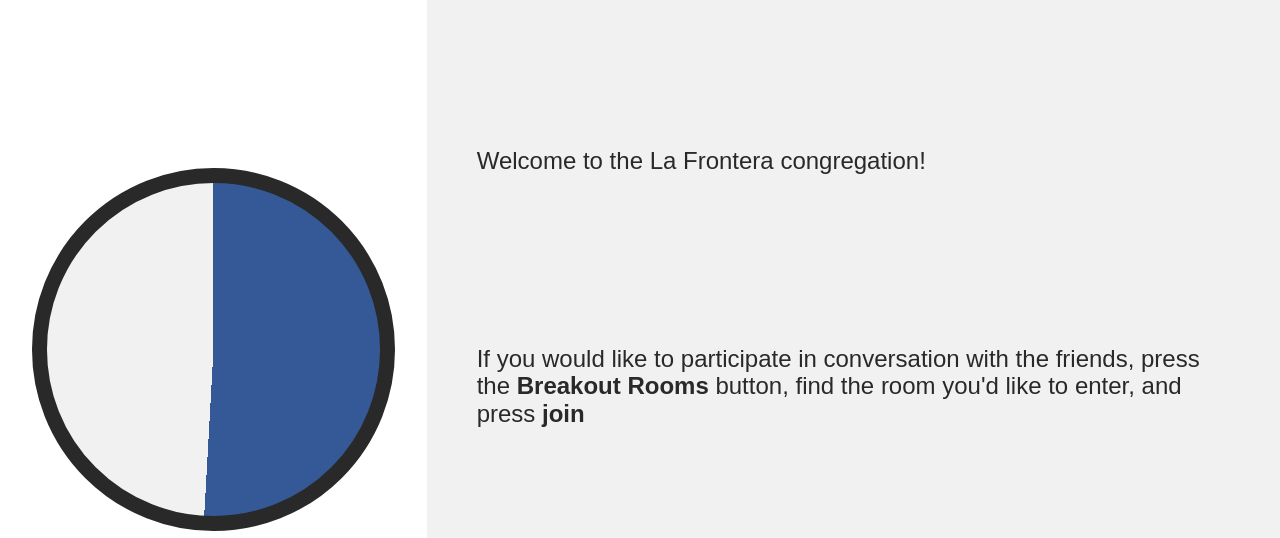
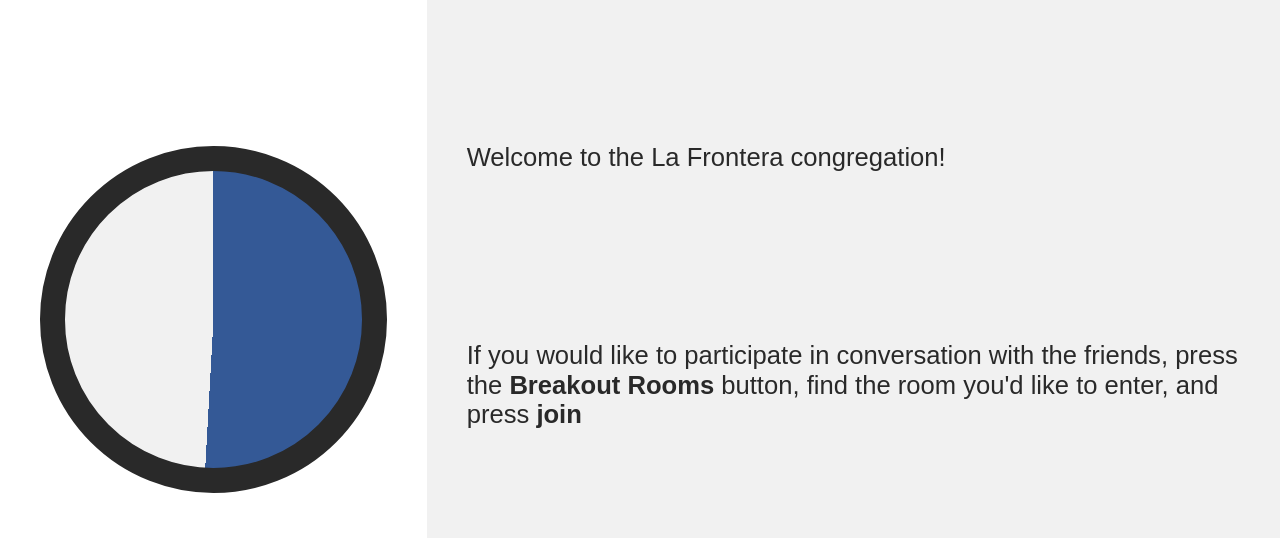
Before and after one commit to odonckers/meeting-reminders, a website built with Parcel: page index.html in a window 1280 px wide. Shown: the top 538 px of the page. Built offline with nearby package versions, Linux system fonts and the light colour scheme.

Commit message:
Replaced px with vw in CSS
- Now scales with browser window.

```diff
--- a/css/main.css
+++ b/css/main.css
@@ -283,19 +283,20 @@ html, body {
 }
 
 .countdown-group {
-  width: 85%;
+  padding: 0 40px 0 40px;
+  width: 100%;
 }
 
 .countdown-circle {
   aspect-ratio: 1/1;
   border-radius: 50%;
   box-sizing: border-box;
-  border: 15px solid #292929;
+  border: 2vw solid #292929;
 }
 
 .digital-countdown {
   font-family: sans-serif;
-  font-size: xx-large;
+  font-size: 4vw;
   font-weight: bold;
   color: #292929;
 }
@@ -308,11 +309,11 @@ html, body {
 
 .reminders-group {
   font-family: sans-serif;
-  font-size: x-large;
+  font-size: 2vw;
   color: #292929;
 
   height: 100%;
-  padding: 0 50px 0 50px;
+  padding: 0 40px 0 40px;
 
   display: flex;
   flex-direction: column;
```
